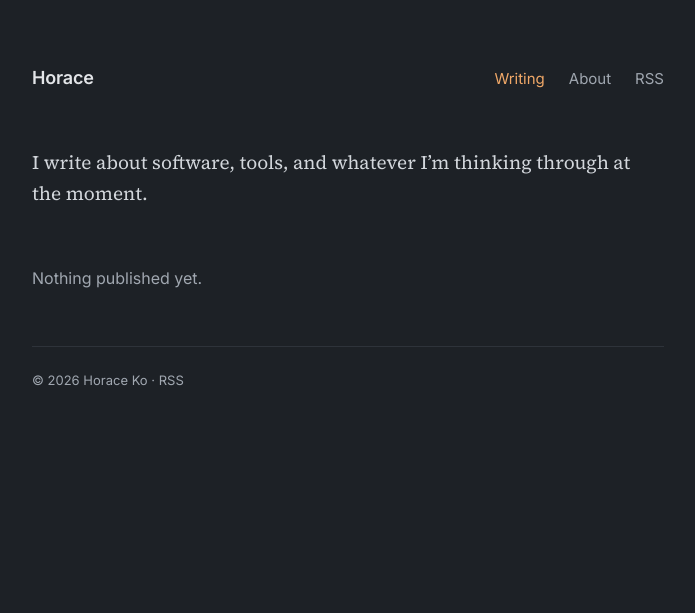
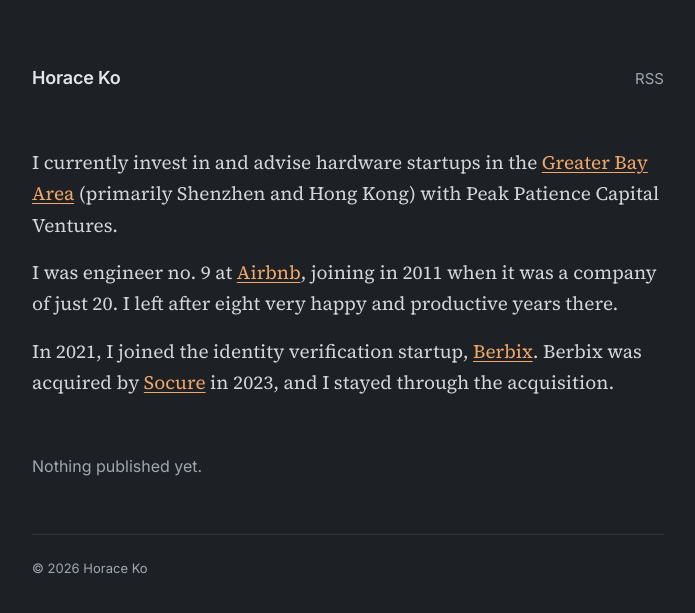
Before and after one commit to horaceko/horaceko.github.io, a Jekyll site: the page built from index.md, in a window 1280 px wide. Shown: the top 613 px of the page, without its empty margins (292-987 px from the left). Built offline with Jekyll 4.4.1, drawn with Linux system fonts in a browser that asks for light colours.

Commit message:
Content and structure changes, and iterate on About.

```diff
--- a/_config.yml
+++ b/_config.yml
@@ -1,4 +1,4 @@
-title: Horace
+title: Horace Ko
 description: Writing on software, tools, and whatever I'm thinking through.
 url: https://horaceko.github.io
 author: Horace Ko
--- a/_layouts/default.html
+++ b/_layouts/default.html
@@ -16,8 +16,6 @@
     <header class="site-header">
       <a class="site-title" href="{{ '/' | relative_url }}">{{ site.title }}</a>
       <nav class="site-nav">
-        <a href="{{ '/' | relative_url }}"{% if page.url == '/' or page.layout == 'post' %} class="active"{% endif %}>Writing</a>
-        <a href="{{ '/about/' | relative_url }}"{% if page.url == '/about/' %} class="active"{% endif %}>About</a>
         <a href="{{ '/feed.xml' | relative_url }}">RSS</a>
       </nav>
     </header>
@@ -25,7 +23,7 @@
       {{ content }}
     </main>
     <footer class="site-footer">
-      &copy; {{ site.time | date: '%Y' }} {{ site.author }} · <a href="{{ '/feed.xml' | relative_url }}">RSS</a>
+      &copy; {{ site.time | date: '%Y' }} {{ site.author }}
     </footer>
   </div>
 </body>
--- a/_layouts/post.html
+++ b/_layouts/post.html
@@ -11,6 +11,6 @@ layout: default
   </div>
 </article>
 <nav class="post-nav">
-  <a href="{{ '/' | relative_url }}">&larr; All writing</a>
+  <a href="{{ '/' | relative_url }}">&larr; Home</a>
   {% if page.next %}<a href="{{ page.next.url | relative_url }}">{{ page.next.title }} &rarr;</a>{% endif %}
 </nav>
--- a/index.md
+++ b/index.md
@@ -1,5 +1,8 @@
 ---
 layout: home
 ---
+I currently invest in and advise hardware startups in the [Greater Bay Area](https://en.wikipedia.org/wiki/Guangdong%E2%80%93Hong_Kong%E2%80%93Macao_Greater_Bay_Area) (primarily Shenzhen and Hong Kong) with Peak Patience Capital Ventures.
 
-I write about software, tools, and whatever I'm thinking through at the moment.
+I was engineer no. 9 at [Airbnb](https://airbnb.com), joining in 2011 when it was a company of just 20. I left after eight very happy and productive years there.
+
+In 2021, I joined the identity verification startup, [Berbix](https://www.ycombinator.com/companies/berbix). Berbix was acquired by [Socure](https://socure.com) in 2023, and I stayed through the acquisition.
```
Also changed, not shown: _layouts/page.html (deleted, +0 -11 lines), about.md (deleted, +0 -7 lines).
